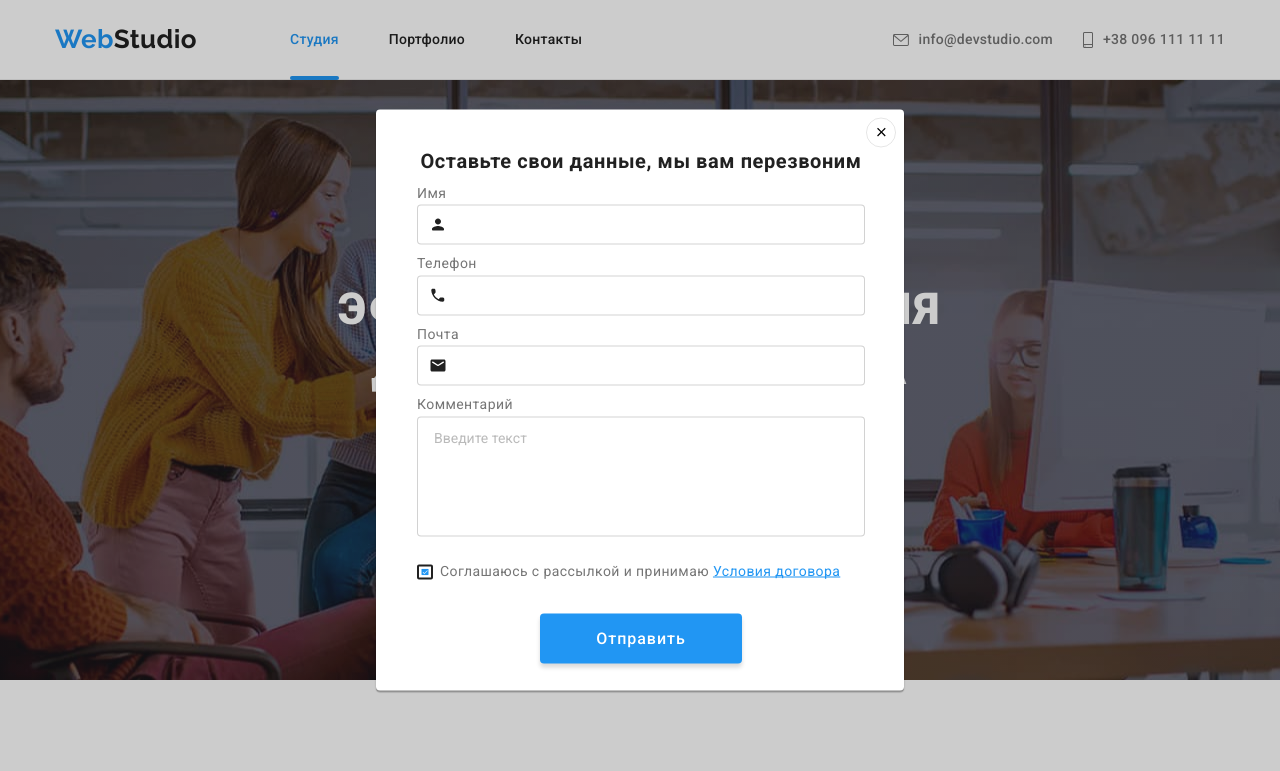
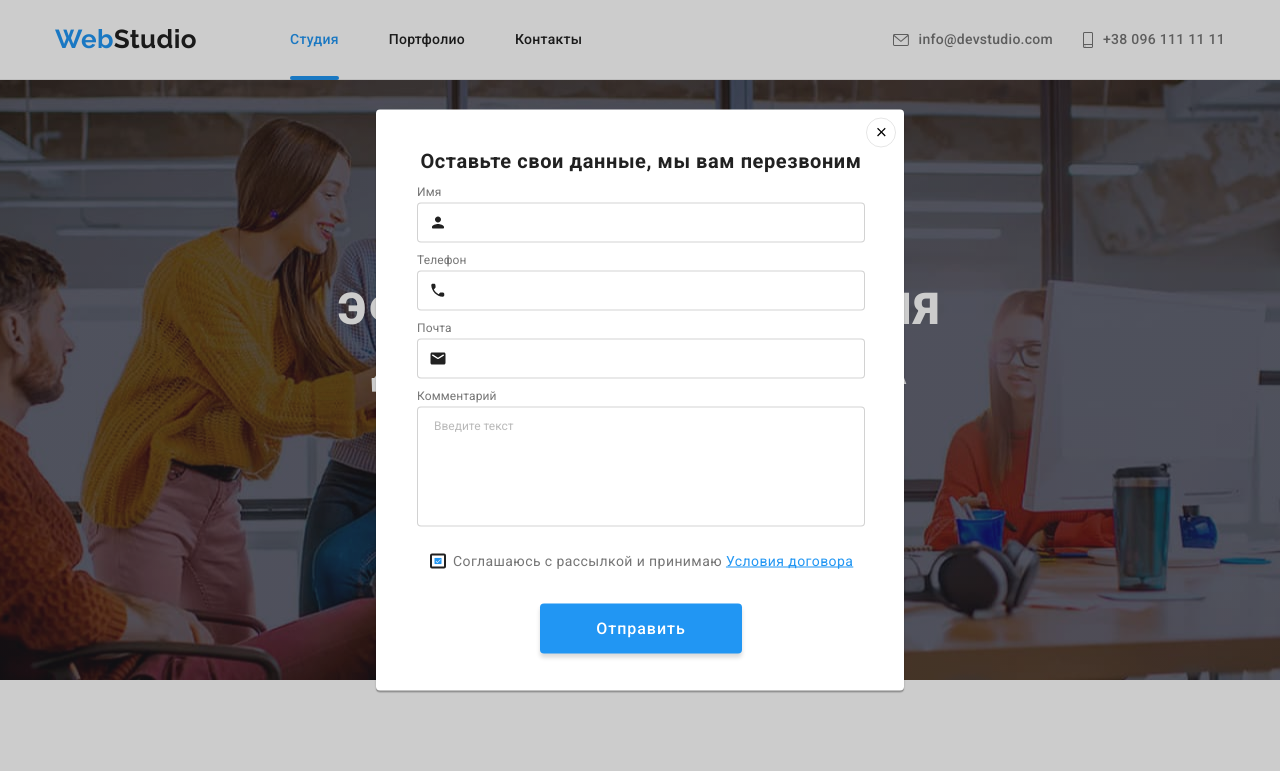
Before and after one commit to NikitaShpanko/goit-markup-hw-06, a plain HTML site: page index.html in a window 1280 px wide. Both pictures are taken after a click on the button "Заказать услугу". Shown: the top 771 px of the page. Drawn offline with nearby package versions, Linux system fonts and the light colour scheme.

Commit message:
fixed them mistakes

```diff
--- a/css/styles.css
+++ b/css/styles.css
@@ -664,6 +664,9 @@ body {
 .form-label {
   display: block;
   margin-bottom: 10px;
+  font-size: 12px;
+  line-height: 1.167;
+  letter-spacing: 0.01em;
   color: var(--secondary-color);
 }
 
@@ -733,7 +736,8 @@ body {
 
   line-height: 1.714;
   color: var(--secondary-color);
-  text-align: center;
+  margin-left: 13px;
+  /* text-align: center; */
 }
 
 .custom-checkbox {
@@ -742,13 +746,13 @@ body {
   height: 15px;
   padding: 2px 0.5px;
   margin-right: 7px;
-  /* vertical-align: middle; */
   fill: var(--background-light);
   border: 2px solid var(--main-color);
   border-radius: 2px;
 }
 
-.checkbox:focus + .custom-checkbox {
+.checkbox:focus + .custom-checkbox,
+.checkbox:checked + .custom-checkbox {
   border-color: var(--highlight-color);
 }
 
```
